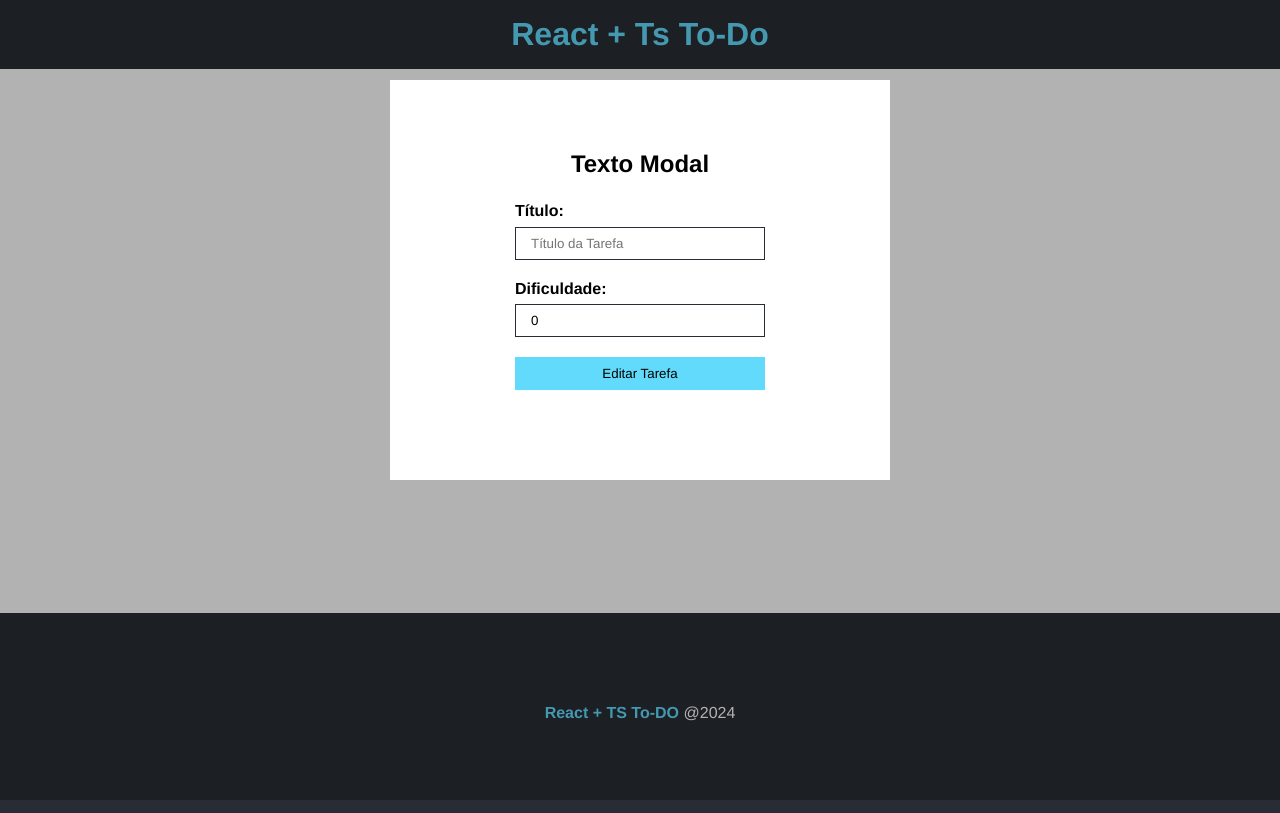
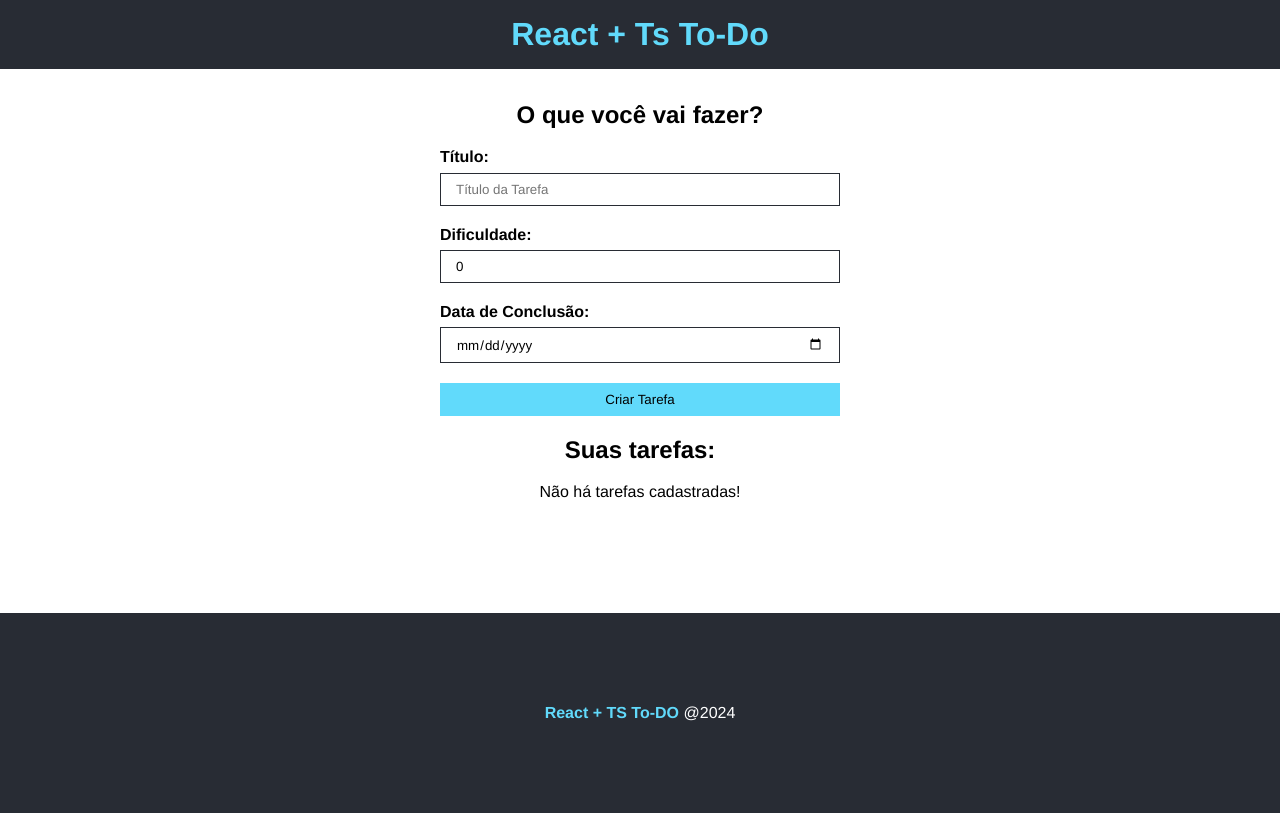
Before and after one commit to maxwellmoura/ToDoList, a React (Vite) app: page / in a window 1280 px wide. Built offline with nearby package versions, Linux system fonts and the light colour scheme.

Commit message:
Projeto Final do TO-DO

```diff
--- a/src/App.tsx
+++ b/src/App.tsx
@@ -1,63 +1,81 @@
-//React
-import React, { useState, useEffect } from 'react'
-//Components
-import Header from './components/Header'
-import Footer from './components/Footer'
-import Modal from './components/Modal'
-//CSS
-import styles from './App.module.css'
-//Formulario
-import Form from './components/Form'
-import Lista from './components/Lista'
-//Interface
-import { ITask } from './interface/Task'
-import TaskForm from './components/Form'
-
+import React, { useState, useEffect } from 'react';
+import Header from './components/Header';
+import Footer from './components/Footer';
+import Modal from './components/Modal';
+import Form from './components/Form';
+import Lista from './components/Lista';
+import styles from './App.module.css';
+import { ITask } from './interface/Task';
 
 function App() {
-  //Variável da lista de tarefas
-  const [tasks, setTasks] = useState<ITask[]>([])
-  //Removendo as tarefas da lista
+  const [tasks, setTasks] = useState<ITask[]>([]);
+  const [taskToUpdate, setTaskToUpdate] = useState<ITask | null>(null);
+
   const deleteTask = (id: number) => {
-    setTasks(tasks.filter((task) => task.id !== id))
+    setTasks(tasks.filter((task) => task.id !== id));
+  };
+
+  const tragaModal = (display: boolean) => {
+    const modal = document.querySelector('#modal');
+    if (display) {
+      modal!.classList.remove('hide');
+    } else {
+      modal!.classList.add('hide');
     }
+  };
 
-  //Função para adicionar uma nova tarefa
+  const editTask = (task: ITask): void => {
+    tragaModal(true);
+    setTaskToUpdate(task);
+  };
+
+  const updateTask = (id: number, title: string, dificuldade: number, date: string, completionDate: string) => {
+    const updatedTask: ITask = { id, title, dificuldade, date, completionDate };
+    const updatedItems = tasks.map((task) => {
+      return task.id === updatedTask.id ? updatedTask : task;
+    });
+    setTasks(updatedItems);
+    tragaModal(false);
+  };
+
   const addTask = (task: ITask) => {
-    setTasks([
-      ...tasks,
-      task
-    ])
-  }
-  // useEffect para monitorar mudanças na lista de tarefas
+    setTasks([...tasks, task]);
+  };
+
   useEffect(() => {
     console.log('Lista de tarefas atualizada:', tasks);
   }, [tasks]);
 
   return (
     <div>
-    {/* Passando o taskFrom pra dentro do modal utilizando children */}
-    <Modal children={<TaskForm  btnText='Editar Tarefa' taskList={tasks}/>} />
+      <Modal>
+        <Form
+          btnText='Editar Tarefa'
+          taskList={tasks}
+          addTask={addTask}
+          task={taskToUpdate}
+          handleUpdate={updateTask}
+        />
+      </Modal>
       <Header />
       <main className={styles.main}>
         <div>
           <h2>O que você vai fazer?</h2>
-      <Form btnText='Criar Tarefa'
+          <Form
+            btnText='Criar Tarefa'
             taskList={tasks}
+            task={taskToUpdate}
             addTask={addTask}
-      setTaskList={setTasks} />
+          />
         </div>
         <div>
-      <h2>Suas Tarefas</h2>
-      <Lista
-      taskList={tasks}
-      handleDelete={deleteTask}
-      />
+          <h2>Suas tarefas:</h2>
+          <Lista taskList={tasks} handleDelete={deleteTask} handleEdit={editTask} />
         </div>
       </main>
       <Footer />
     </div>
-  )
+  );
 }
 
-export default App
+export default App;
--- a/src/components/Form.tsx
+++ b/src/components/Form.tsx
@@ -1,39 +1,58 @@
-//React, useState(Manuzear o estado), ChangeEvent(Manuzear o evento), FormEvent(Submeter o Formulario) e useEfect()
-import React, {useState, ChangeEvent, FormEvent,} from 'react'
-import styles from './Form.module.css'
-//Interface
-import { ITask } from '../interface/Task'
+import React, { useState, ChangeEvent, FormEvent, useEffect } from 'react';
+import styles from './Form.module.css';
+import { ITask } from '../interface/Task';
 
 interface Props {
   btnText: string;
   taskList: ITask[];
-  setTaskList?: React.Dispatch<React.SetStateAction<ITask[]>>
+  setTaskList?: React.Dispatch<React.SetStateAction<ITask[]>>;
   addTask: (task: ITask) => void;
+  task?: ITask | null;
+  handleUpdate?(id: number, title: string, dificuldade: number, date: string, completionDate: string): void;
 }
 
-const TaskForm = ({ btnText, taskList, addTask, setTaskList }: Props) => {
-  // Criação de variáveis
-
+const Form = ({ btnText, taskList, task, addTask, setTaskList, handleUpdate }: Props) => {
   const [id, setId] = useState<number>(0);
   const [title, setTitle] = useState<string>('');
   const [dificuldade, setDificuldade] = useState<number>(0);
+  const [date, setDate] = useState<string>('');
+  const [completionDate, setCompletionDate] = useState<string>('');
+
+  useEffect(() => {
+    if (task) {
+      setId(task.id);
+      setTitle(task.title);
+      setDificuldade(task.dificuldade);
+      setDate(task.date);
+      setCompletionDate(task.completionDate);
+    }
+  }, [task]);
 
   const addTaskHandler = (e: FormEvent<HTMLFormElement>) => {
     e.preventDefault();
-    const id = Math.floor(Math.random() * 1000);
-    const newTask: ITask = { id, title, dificuldade };
-    setTaskList!([...taskList, newTask]); //União da taskList e a newTask
-    addTask(newTask);
-    setTitle(''); //Limpar o campo de titulo após a submissão
-    setDificuldade(0); //Limpar o campo de dificuldade
-    console.log(taskList)
+    const currentDate = new Date().toLocaleDateString();
+    if (handleUpdate) {
+      handleUpdate(id, title, dificuldade, date, completionDate);
+    } else {
+      const newId = Math.floor(Math.random() * 1000);
+      const newTask: ITask = { id: newId, title, dificuldade, date: currentDate, completionDate };
+      if (setTaskList) {
+        setTaskList([...taskList, newTask]);
+      }
+      addTask(newTask);
+    }
+    setTitle('');
+    setDificuldade(0);
+    setCompletionDate('');
   };
 
   const handleChange = (e: ChangeEvent<HTMLInputElement>) => {
     if (e.target.name === 'title') {
       setTitle(e.target.value);
-    } else {
+    } else if (e.target.name === 'dificuldade') {
       setDificuldade(parseInt(e.target.value));
+    } else if (e.target.name === 'completionDate') {
+      setCompletionDate(e.target.value);
     }
   };
 
@@ -59,9 +78,19 @@ const TaskForm = ({ btnText, taskList, addTask, setTaskList }: Props) => {
           value={dificuldade}
         />
       </div>
+      <div className={styles.input_container}>
+        <label htmlFor="completionDate">Data de Conclusão:</label>
+        <input
+          type="date"
+          name="completionDate"
+          placeholder="Data de Conclusão da Tarefa"
+          onChange={handleChange}
+          value={completionDate}
+        />
+      </div>
       <input type="submit" value={btnText} />
     </form>
   );
 };
 
-export default TaskForm;
+export default Form;
--- a/src/components/Lista.tsx
+++ b/src/components/Lista.tsx
@@ -1,36 +1,52 @@
-//React
-import React from "react"
-//Interface
-import { ITask } from "../interface/Task"
-//CSS
-import styles from "./Lista.module.css"
+import React from 'react';
+import { ITask } from '../interface/Task';
+import styles from './Lista.module.css';
 
-interface Props  {
-  taskList: ITask[] //Lista de tarefas
-  handleDelete(id: number): void //Função para deletar uma tarefa
+interface Props {
+  taskList: ITask[];
+  handleDelete(id: number): void;
+  handleEdit(task: ITask): void;
 }
 
-const Lista = ({taskList, handleDelete}: Props) => {
+const Lista = ({ taskList, handleDelete, handleEdit }: Props) => {
   return (
     <>
-    {taskList.length > 0 ?(
-      taskList.map((task) =>(
+      {taskList.length > 0 ? (
+        taskList.map((task) => (
           <div key={task.id} className={styles.task}>
             <div className={styles.detalhes}>
               <h4>{task.title}</h4>
               <p>Dificuldade: {task.dificuldade}</p>
+              <p>Data de Criação: {task.date}</p>
+              <p>Data de Conclusão: {task.completionDate}</p>
             </div>
             <div className={styles.acao}>
-            <i className="bi bi-pencil"></i>
-            <i className="bi bi-trash" onClick={() => handleDelete(task.id)}></i>
+              <i
+                className="bi bi-pencil"
+                role="button"
+                tabIndex={0}
+                onClick={() => handleEdit(task)}
+                onKeyDown={(e) => {
+                  if (e.key === 'Enter' || e.key === ' ') handleEdit(task);
+                }}
+              ></i>
+              <i
+                className="bi bi-trash"
+                role="button"
+                tabIndex={0}
+                onClick={() => handleDelete(task.id)}
+                onKeyDown={(e) => {
+                  if (e.key === 'Enter' || e.key === ' ') handleDelete(task.id);
+                }}
+              ></i>
             </div>
           </div>
         ))
-    ): (
-      <p>Não há tarefas cadastradas</p>
+      ) : (
+        <p>Não há tarefas cadastradas!</p>
       )}
     </>
-  )
-}
+  );
+};
 
-export default Lista
+export default Lista;
--- a/src/components/Modal.tsx
+++ b/src/components/Modal.tsx
@@ -1,25 +1,27 @@
-import React from 'react'
-import styles from './Modal.module.css'
+import React from 'react';
+import styles from './Modal.module.css';
 
+//Dentro do modal a gente vai colocar a nossa propriedade de childern
 interface Props {
-  children: React.ReactNode //children é uma forma de usar JSX dentro do TSX
+  children: React.ReactNode; //Childern vai ser um nó react
 }
 
-const Modal = ({children}: Props) => {
-  //Evento de clic pra fechar o modal, e resgatar ele pelo id que a gente criou
-  const fechamentoModal = (e: React.MouseEvent): void => {
-      const modal = document.querySelector('#modal')
-     modal!.classList.add('hide')
-   }
+const Modal = ({ children }: Props) => {
+  //Adicionar a função de fechamento
+  const closeModal = (e: React.MouseEvent): void => {
+    const modal = document.querySelector('#modal');
+    modal!.classList.add('hide');
+  };
+
   return (
-    <div id='modal'>
-        <div className={styles.fade} onClick={fechamentoModal}></div>
-        <div className={styles.modal}>
-            <h2>Texto Modal</h2>
-            {children}
-        </div>
+    <div id="modal" className="hide">
+      <div className={styles.fade} onClick={closeModal}></div>
+      <div className={styles.modal}>
+        <h2>Texto Modal</h2>
+        {children}
+      </div>
     </div>
-  )
-}
+  );
+};
 
-export default Modal
+export default Modal;
```
Also changed, not shown: src/interface/Task.ts (+7 -5 lines). Lines whose indentation alone changed are shown as unchanged.
